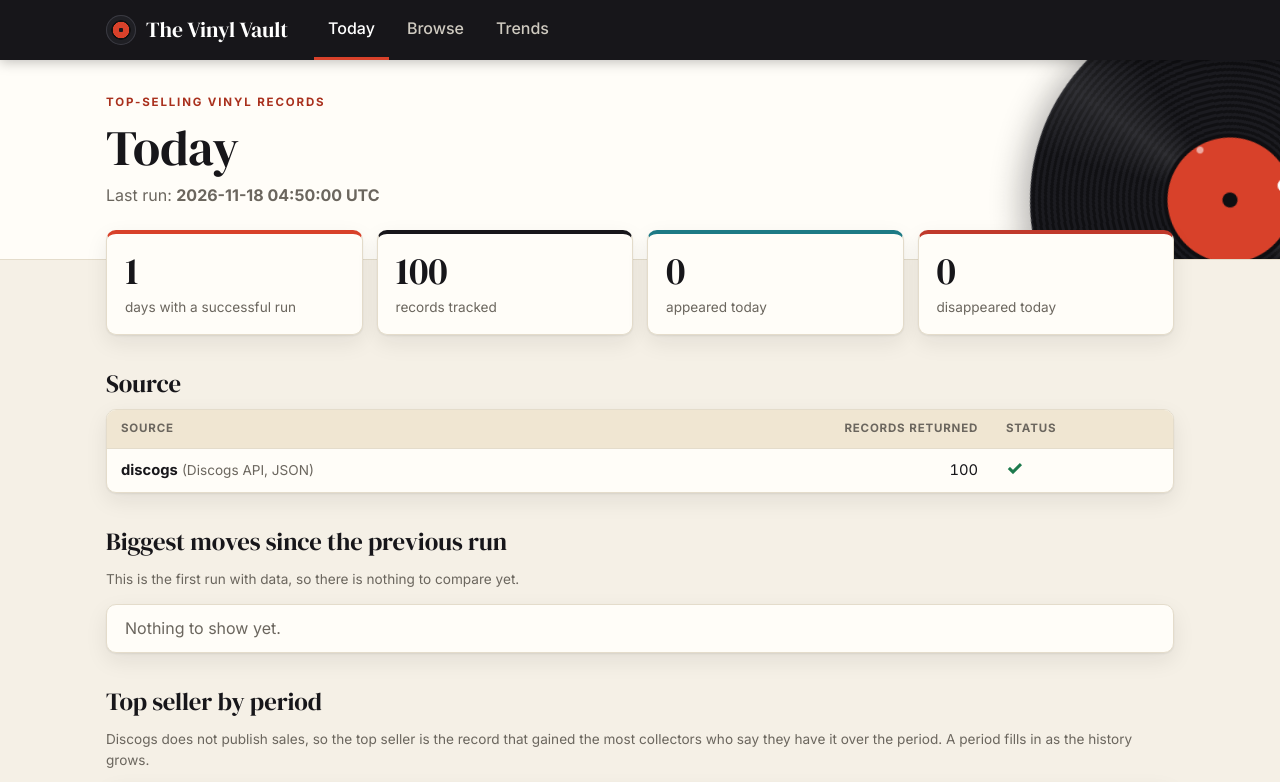
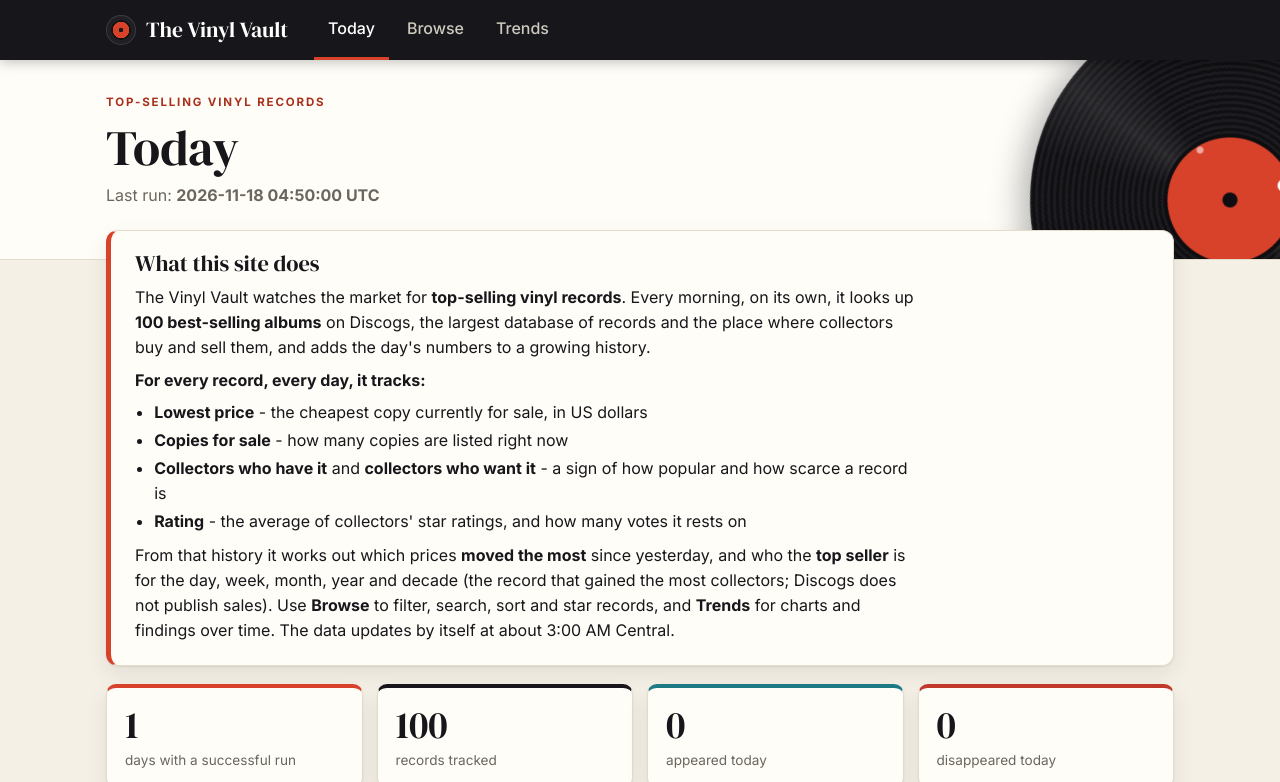
Before and after one commit to AVBrown2003/vinyl-tracker, a plain HTML site: page index.html in a window 1280 px wide. Shown: the top 782 px of the page. Drawn offline with Linux system fonts and the light colour scheme.

Commit message:
Add a summary of what the site does and tracks to the top of the Today page
Co-Authored-By: Claude Sonnet 5.5 <noreply@anthropic.com>

```diff
--- a/assets/style.css
+++ b/assets/style.css
@@ -146,3 +146,10 @@ footer { color: var(--muted); font-size: .8rem; max-width: 1100px; margin: 0 aut
   .hero::after { right: -230px; opacity: .5; }
   section.finding { padding: 4px 14px 16px; }
 }
+
+/* the summary at the top of the first page */
+.about { background: var(--card); border: 1px solid var(--line); border-left: 5px solid var(--label); border-radius: 12px; padding: 4px 24px 14px; margin: 0 0 18px; box-shadow: var(--shadow); }
+.about h2 { margin: 16px 0 8px; font-size: 1.4rem; }
+.about p { margin: 8px 0; max-width: 78ch; }
+.about ul { margin: 6px 0 10px; padding-left: 1.2rem; max-width: 78ch; }
+.about li { margin: 3px 0; }
--- a/assets/today.js
+++ b/assets/today.js
@@ -5,6 +5,7 @@ document.addEventListener("DOMContentLoaded", async () => {
     el("run-time").textContent = status.run_time.replace("T", " ").replace("Z", " UTC");
     el("n-days").textContent = status.days_with_success;
     el("n-items").textContent = status.items;
+    el("about-n").textContent = status.items;
     el("n-new").textContent = status.new_today;
     el("n-gone").textContent = status.gone_today;
 
--- a/index.html
+++ b/index.html
@@ -9,9 +9,9 @@
 <link rel="manifest" href="manifest.webmanifest">
 <link rel="icon" href="assets/icon-192.png">
 <link rel="apple-touch-icon" href="assets/icon-192.png">
-<link rel="stylesheet" href="assets/style.css?v=6">
-<script src="assets/common.js?v=6" defer></script>
-<script src="assets/today.js?v=6" defer></script>
+<link rel="stylesheet" href="assets/style.css?v=7">
+<script src="assets/common.js?v=7" defer></script>
+<script src="assets/today.js?v=7" defer></script>
 </head>
 <body>
 <header class="hero"><div class="wrap">
@@ -20,6 +20,21 @@
   <p class="lede">Last run: <strong id="run-time">loading...</strong></p>
 </div></header>
 <main>
+  <section class="about" aria-labelledby="about-h">
+    <h2 id="about-h">What this site does</h2>
+    <p>The Vinyl Vault watches the market for <strong>top-selling vinyl records</strong>. Every morning, on its own, it looks up
+    <strong><span id="about-n">100</span> best-selling albums</strong> on Discogs, the largest database of records and the place where collectors buy and sell them, and adds the day's numbers to a growing history.</p>
+    <p><strong>For every record, every day, it tracks:</strong></p>
+    <ul>
+      <li><strong>Lowest price</strong> - the cheapest copy currently for sale, in US dollars</li>
+      <li><strong>Copies for sale</strong> - how many copies are listed right now</li>
+      <li><strong>Collectors who have it</strong> and <strong>collectors who want it</strong> - a sign of how popular and how scarce a record is</li>
+      <li><strong>Rating</strong> - the average of collectors' star ratings, and how many votes it rests on</li>
+    </ul>
+    <p>From that history it works out which prices <strong>moved the most</strong> since yesterday, and who the <strong>top seller</strong> is for the day, week, month, year and decade (the record that gained the most collectors; Discogs does not publish sales).
+    Use <strong>Browse</strong> to filter, search, sort and star records, and <strong>Trends</strong> for charts and findings over time. The data updates by itself at about 3:00 AM Central.</p>
+  </section>
+
   <div class="cards">
     <div class="card"><div class="num" id="n-days">-</div><div class="lab">days with a successful run</div></div>
     <div class="card"><div class="num" id="n-items">-</div><div class="lab">records tracked</div></div>
--- a/sw.js
+++ b/sw.js
@@ -1,6 +1,6 @@
 // Online: always try the network (so data is fresh) and keep a copy.
 // Offline: serve the last copy, marked with an x-from-cache header so the page can say so.
-const CACHE = "vinyl-tracker-v6";
+const CACHE = "vinyl-tracker-v7";
 const SHELL = [
   "./", "index.html", "browse.html", "trends.html", "manifest.webmanifest",
   "assets/style.css", "assets/common.js", "assets/today.js", "assets/browse.js",
```
Also changed, not shown: browse.html (+3 -3 lines), trends.html (+4 -4 lines).
